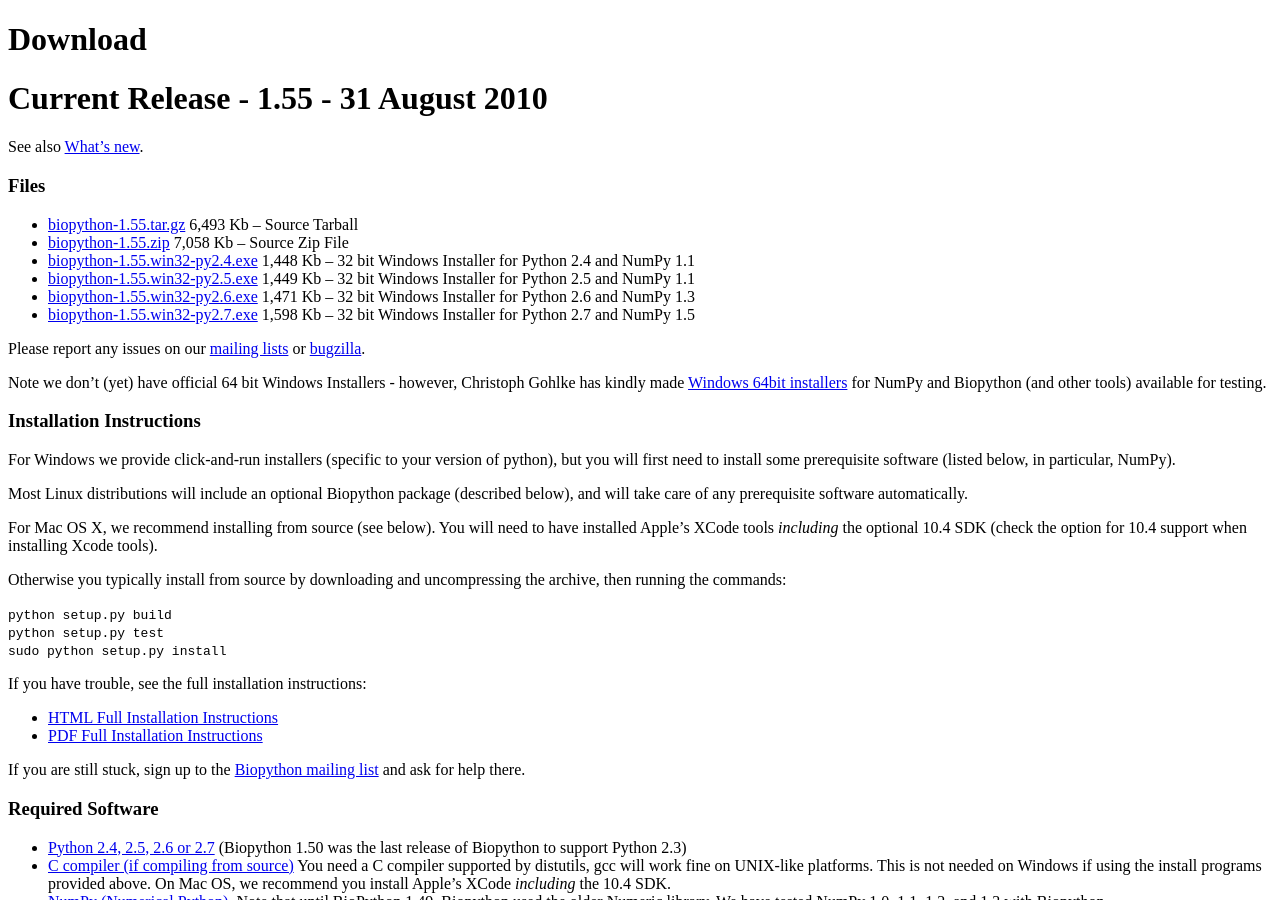
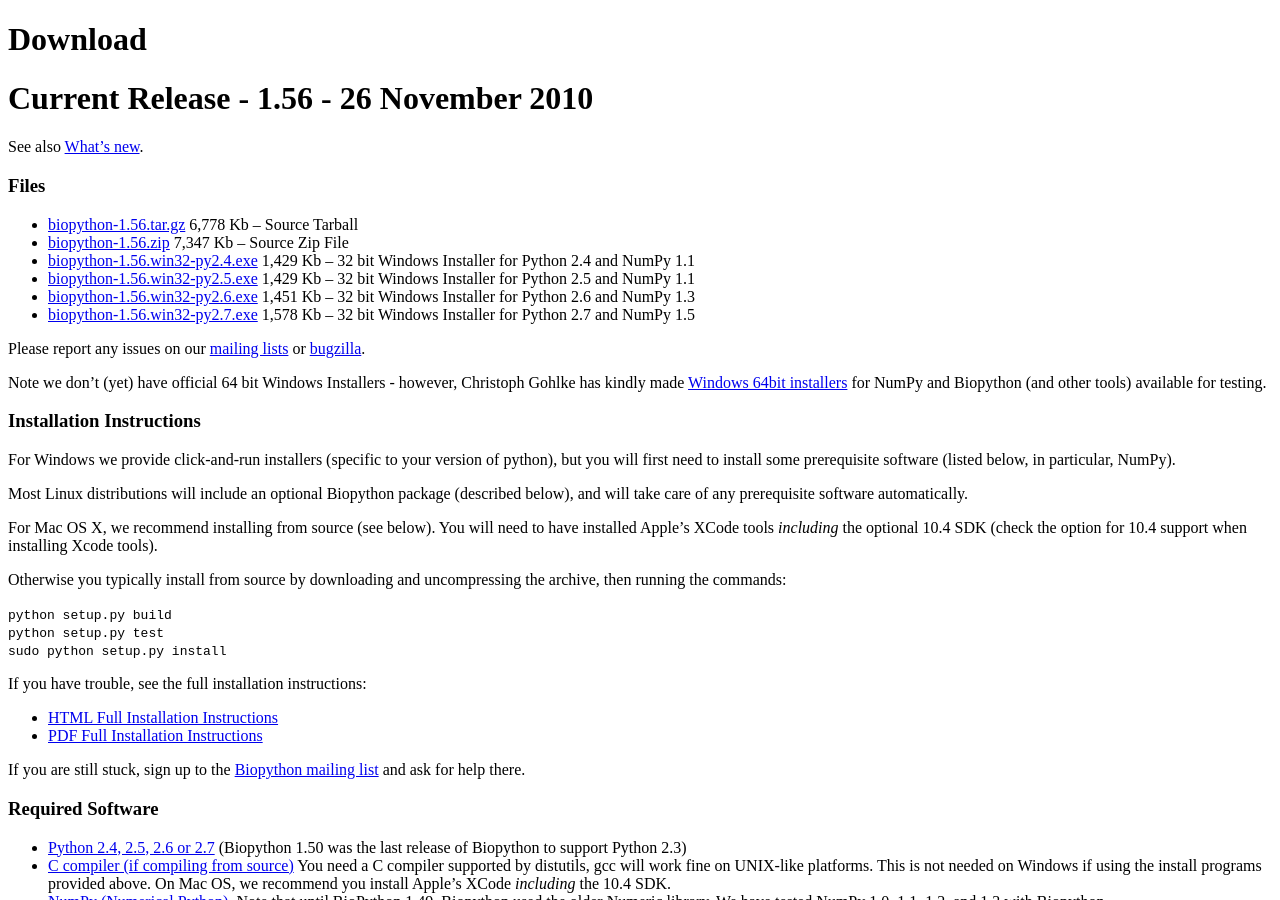
Before and after one commit to biopython/biopython.github.io, a Jekyll site: the page built from wiki/Download.md, in a window 1280 px wide and 900 px high. Built offline with Jekyll 4.4.1, drawn with Linux system fonts in a browser that asks for light colours.

Commit message:
Biopython 1.56

```diff
--- a/wiki/Download.md
+++ b/wiki/Download.md
@@ -4,25 +4,25 @@ permalink: wiki/Download
 layout: wiki
 ---
 
-Current Release - 1.55 - 31 August 2010
-=======================================
+Current Release - 1.56 - 26 November 2010
+=========================================
 
 See also [What's new](http://biopython.open-bio.org/SRC/biopython/NEWS).
 
 ### Files
 
--   [biopython-1.55.tar.gz](http://biopython.org/DIST/biopython-1.55.tar.gz)
-    6,493 Kb -- Source Tarball
--   [biopython-1.55.zip](http://biopython.org/DIST/biopython-1.55.zip)
-    7,058 Kb -- Source Zip File
--   [biopython-1.55.win32-py2.4.exe](http://biopython.org/DIST/biopython-1.55.win32-py2.4.exe)
-    1,448 Kb -- 32 bit Windows Installer for Python 2.4 and NumPy 1.1
--   [biopython-1.55.win32-py2.5.exe](http://biopython.org/DIST/biopython-1.55.win32-py2.5.exe)
-    1,449 Kb -- 32 bit Windows Installer for Python 2.5 and NumPy 1.1
--   [biopython-1.55.win32-py2.6.exe](http://biopython.org/DIST/biopython-1.55.win32-py2.6.exe)
-    1,471 Kb -- 32 bit Windows Installer for Python 2.6 and NumPy 1.3
--   [biopython-1.55.win32-py2.7.exe](http://biopython.org/DIST/biopython-1.55.win32-py2.7.exe)
-    1,598 Kb -- 32 bit Windows Installer for Python 2.7 and NumPy 1.5
+-   [biopython-1.56.tar.gz](http://biopython.org/DIST/biopython-1.56.tar.gz)
+    6,778 Kb -- Source Tarball
+-   [biopython-1.56.zip](http://biopython.org/DIST/biopython-1.56.zip)
+    7,347 Kb -- Source Zip File
+-   [biopython-1.56.win32-py2.4.exe](http://biopython.org/DIST/biopython-1.56.win32-py2.4.exe)
+    1,429 Kb -- 32 bit Windows Installer for Python 2.4 and NumPy 1.1
+-   [biopython-1.56.win32-py2.5.exe](http://biopython.org/DIST/biopython-1.56.win32-py2.5.exe)
+    1,429 Kb -- 32 bit Windows Installer for Python 2.5 and NumPy 1.1
+-   [biopython-1.56.win32-py2.6.exe](http://biopython.org/DIST/biopython-1.56.win32-py2.6.exe)
+    1,451 Kb -- 32 bit Windows Installer for Python 2.6 and NumPy 1.3
+-   [biopython-1.56.win32-py2.7.exe](http://biopython.org/DIST/biopython-1.56.win32-py2.7.exe)
+    1,578 Kb -- 32 bit Windows Installer for Python 2.7 and NumPy 1.5
 
 Please report any issues on our [mailing
 lists](mailing_lists "wikilink") or
```
Also changed, not shown: 1 other file.
